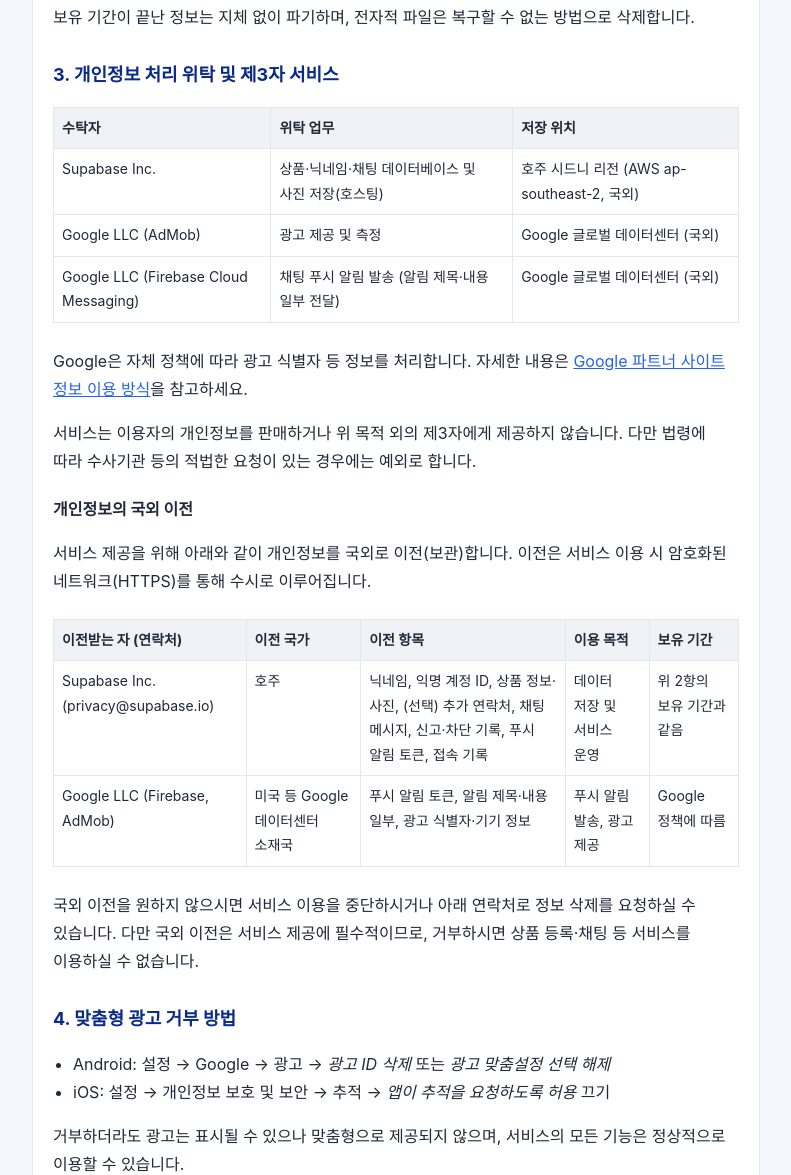
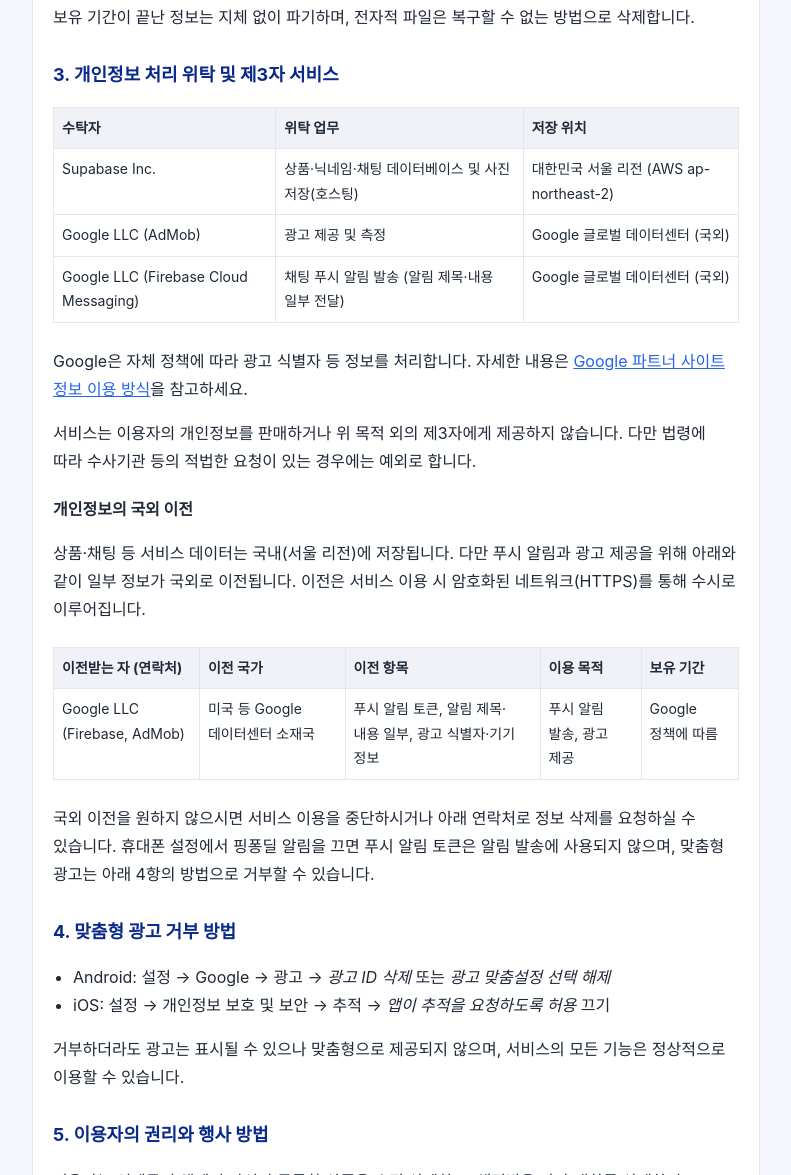
Before and after one commit to hongfolwer121-spec/hongfolwer121-spec.github.io, a plain HTML site: page privacy.html in a window 1280 px wide. Shown: the part 1464-2639 px from the top of the page, without its empty margins (244-1035 px from the left). Drawn offline with Linux system fonts and the light colour scheme.

Commit message:
개인정보처리방침: 서버를 서울 리전으로 이전 (국외 이전은 Google 알림·광고만)
Co-Authored-By: Claude Opus 5.5 <noreply@anthropic.com>
Claude-Session: https://claude.ai/code/session_015TuNEbF3HuEZSCbAsn5yb6

```diff
--- a/privacy.html
+++ b/privacy.html
@@ -39,7 +39,7 @@
 <h2>3. 개인정보 처리 위탁 및 제3자 서비스</h2>
 <div class="tbl"><table>
 <tr><th>수탁자</th><th>위탁 업무</th><th>저장 위치</th></tr>
-<tr><td>Supabase Inc.</td><td>상품·닉네임·채팅 데이터베이스 및 사진 저장(호스팅)</td><td>호주 시드니 리전 (AWS ap-southeast-2, 국외)</td></tr>
+<tr><td>Supabase Inc.</td><td>상품·닉네임·채팅 데이터베이스 및 사진 저장(호스팅)</td><td>대한민국 서울 리전 (AWS ap-northeast-2)</td></tr>
 <tr><td>Google LLC (AdMob)</td><td>광고 제공 및 측정</td><td>Google 글로벌 데이터센터 (국외)</td></tr>
 <tr><td>Google LLC (Firebase Cloud Messaging)</td><td>채팅 푸시 알림 발송 (알림 제목·내용 일부 전달)</td><td>Google 글로벌 데이터센터 (국외)</td></tr>
 </table></div>
@@ -47,13 +47,12 @@
 <p>서비스는 이용자의 개인정보를 판매하거나 위 목적 외의 제3자에게 제공하지 않습니다. 다만 법령에 따라 수사기관 등의 적법한 요청이 있는 경우에는 예외로 합니다.</p>
 
 <h3 style="font-size:16px;margin:20px 0 6px">개인정보의 국외 이전</h3>
-<p>서비스 제공을 위해 아래와 같이 개인정보를 국외로 이전(보관)합니다. 이전은 서비스 이용 시 암호화된 네트워크(HTTPS)를 통해 수시로 이루어집니다.</p>
+<p>상품·채팅 등 서비스 데이터는 국내(서울 리전)에 저장됩니다. 다만 푸시 알림과 광고 제공을 위해 아래와 같이 일부 정보가 국외로 이전됩니다. 이전은 서비스 이용 시 암호화된 네트워크(HTTPS)를 통해 수시로 이루어집니다.</p>
 <div class="tbl"><table>
 <tr><th>이전받는 자 (연락처)</th><th>이전 국가</th><th>이전 항목</th><th>이용 목적</th><th>보유 기간</th></tr>
-<tr><td>Supabase Inc. (privacy@supabase.io)</td><td>호주</td><td>닉네임, 익명 계정 ID, 상품 정보·사진, (선택) 추가 연락처, 채팅 메시지, 신고·차단 기록, 푸시 알림 토큰, 접속 기록</td><td>데이터 저장 및 서비스 운영</td><td>위 2항의 보유 기간과 같음</td></tr>
 <tr><td>Google LLC (Firebase, AdMob)</td><td>미국 등 Google 데이터센터 소재국</td><td>푸시 알림 토큰, 알림 제목·내용 일부, 광고 식별자·기기 정보</td><td>푸시 알림 발송, 광고 제공</td><td>Google 정책에 따름</td></tr>
 </table></div>
-<p>국외 이전을 원하지 않으시면 서비스 이용을 중단하시거나 아래 연락처로 정보 삭제를 요청하실 수 있습니다. 다만 국외 이전은 서비스 제공에 필수적이므로, 거부하시면 상품 등록·채팅 등 서비스를 이용하실 수 없습니다.</p>
+<p>국외 이전을 원하지 않으시면 서비스 이용을 중단하시거나 아래 연락처로 정보 삭제를 요청하실 수 있습니다. 휴대폰 설정에서 핑퐁딜 알림을 끄면 푸시 알림 토큰은 알림 발송에 사용되지 않으며, 맞춤형 광고는 아래 4항의 방법으로 거부할 수 있습니다.</p>
 
 <h2>4. 맞춤형 광고 거부 방법</h2>
 <ul>
```
